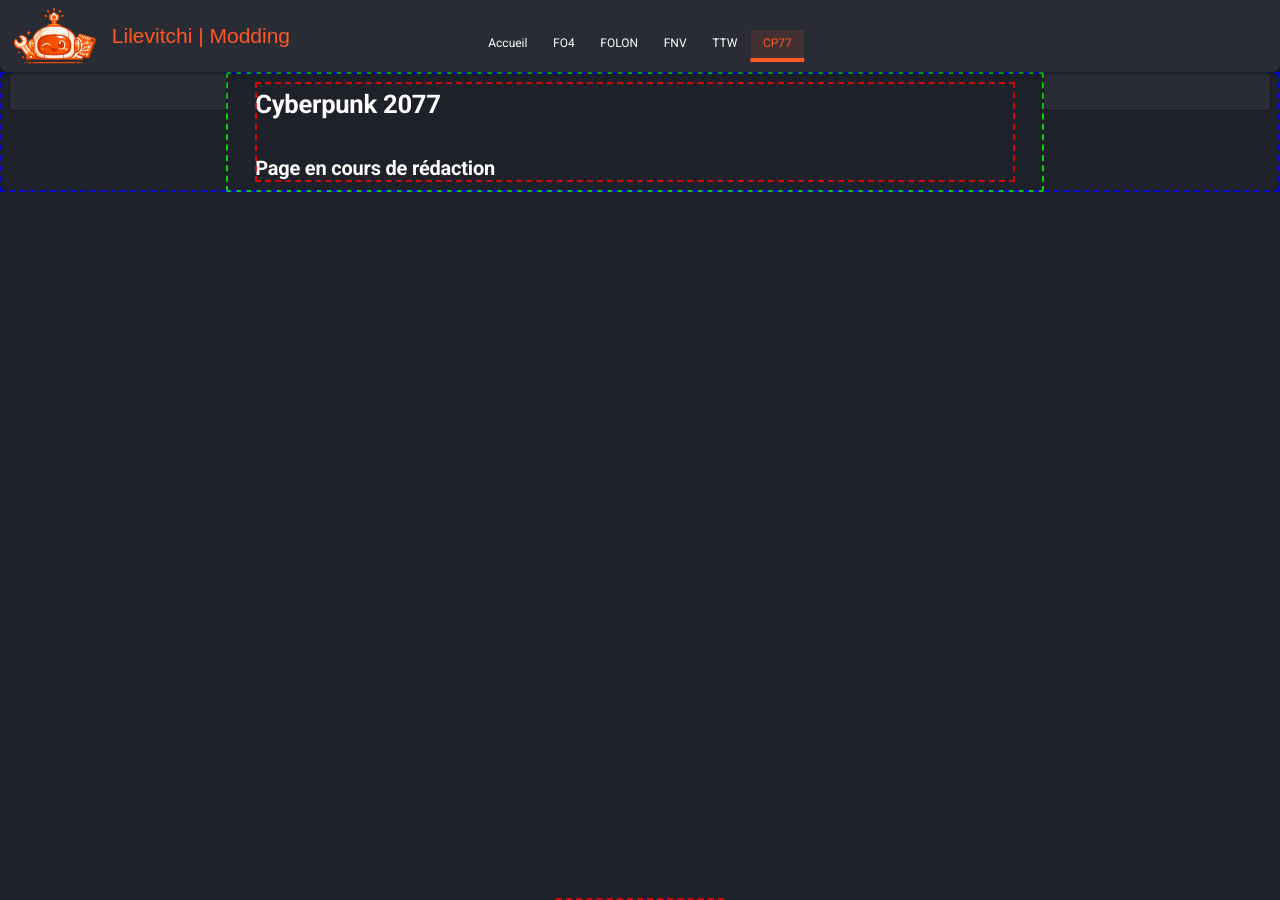
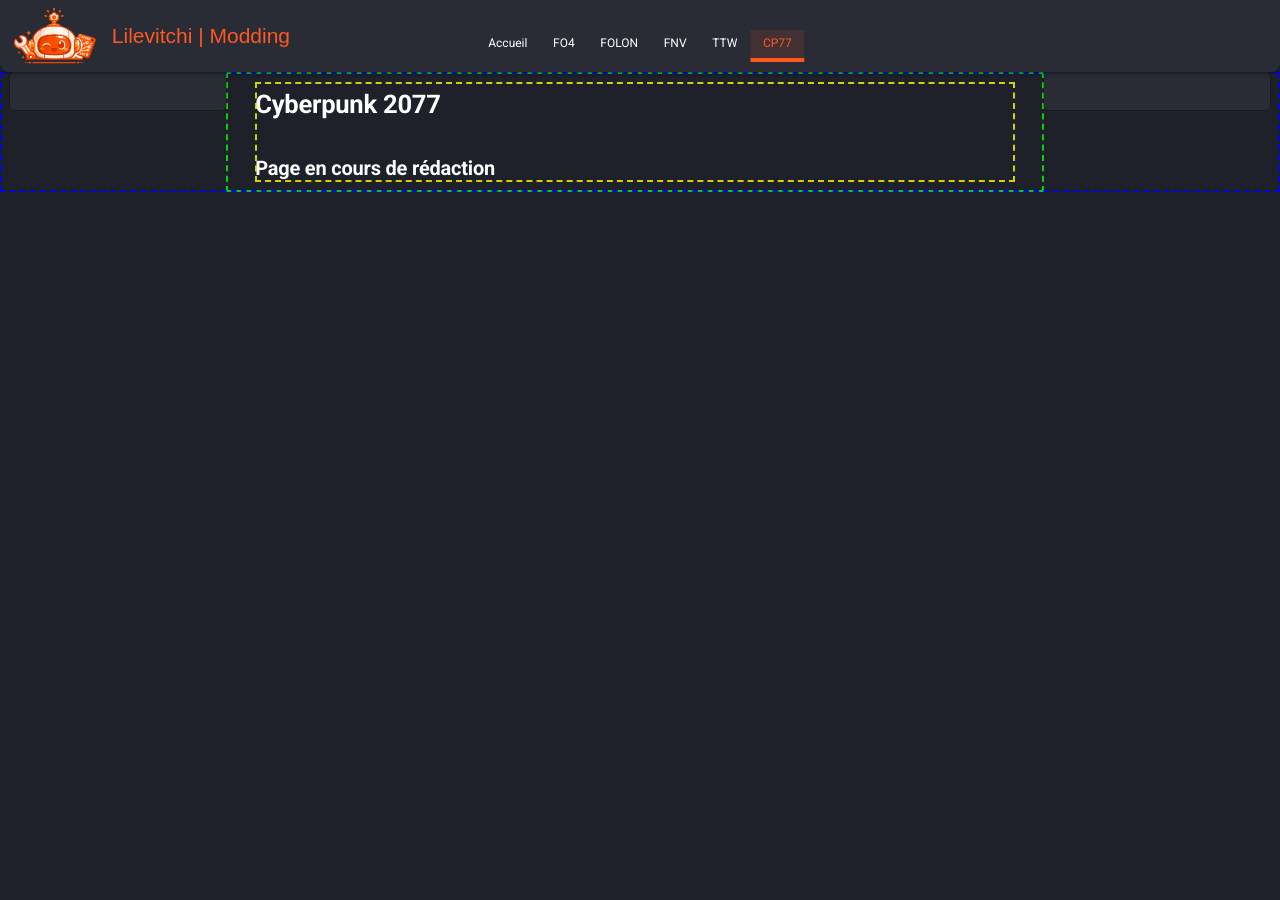
Before and after one commit to Lilevitchi/lilevitchi.github.io, an MkDocs documentation site: the page built from docs/cyberpunk/index.md, in a window 1280 px wide and 900 px high. Built offline with MkDocs 1.6.1 and Material for MkDocs 9.7.7, drawn with Linux system fonts in a browser that asks for light colours.

Commit message:
Update extra.css

```diff
--- a/docs/stylesheets/extra.css
+++ b/docs/stylesheets/extra.css
@@ -307,15 +307,15 @@
   outline: 2px dashed rgba(255, 255, 0, 0.8); /* Jaune (Debug) */
   outline-offset: -2px;
 }
-
+/*
 [data-md-color-scheme] .md-typeset {
   max-width: none;
   margin: 0;
   padding: 0;
 
-  outline: 2px dashed rgba(255, 0, 0, 0.8); /* Rouge (Debug) */
+  outline: 2px dashed rgba(255, 0, 0, 0.8);
   outline-offset: -2px;
-}
+}*/
 
 [data-md-color-scheme] .custom-card {
     background-color: var(--bg-surface);
```
